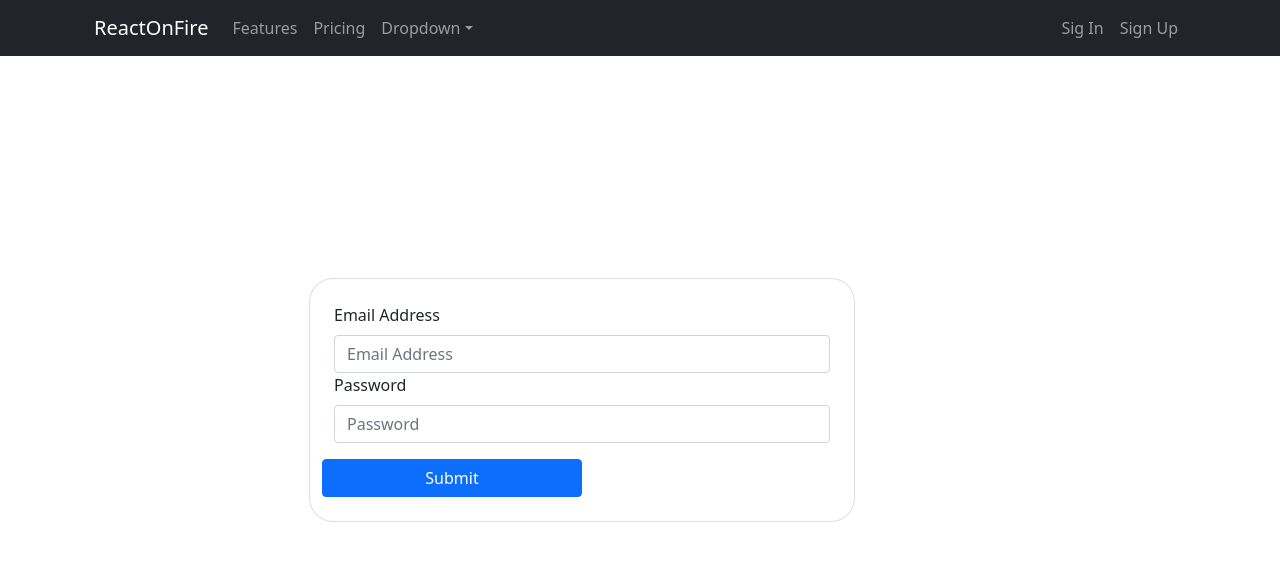
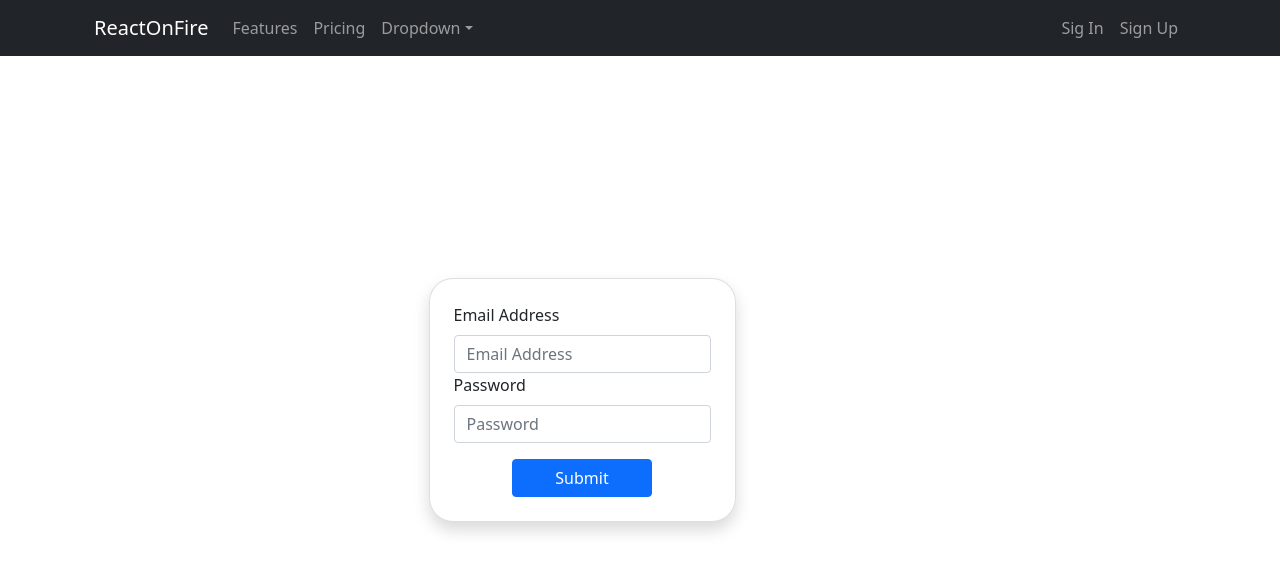
Before and after one commit to DevWill-Emme/ReactOnFire, a React (Create React App) app: page /signup in a window 1280 px wide. Shown: the top 572 px of the page. Built offline with nearby package versions, Linux system fonts and the light colour scheme.

Commit message:
styleing Sign up

```diff
--- a/src/pages/Register/index.jsx
+++ b/src/pages/Register/index.jsx
@@ -17,7 +17,7 @@ function SignUp() {
 	return (
 		<Container className="d-flex justify-content-center position-fixed top-50 translate-middle-y">
 			<Card
-				className="w-50 p-4"
+				className="p-4 shadow"
 				style={{borderRadius: "1.5rem"}}>
 				<Form
 					noValidate
@@ -49,7 +49,7 @@ function SignUp() {
 							</Form.Control.Feedback>
 						</Form.Group>
 					</Row>
-					<Row>
+					<Row className={"d-flex justify-content-center"}>
 						<Button
 							className="mt-3 w-50"
 							type={"submit"}
```
